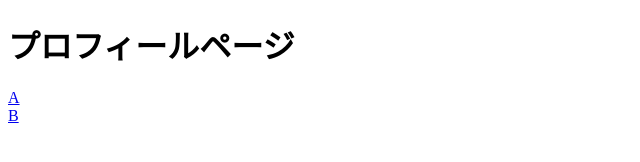
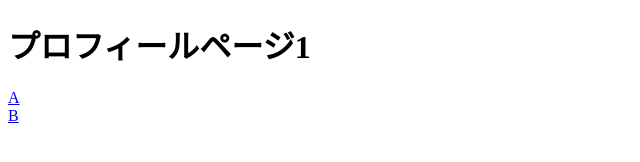
Before and after one commit to yoshiokaharuto/branch-test2, a plain HTML site: page index.html in a window 1280 px wide. Shown: the full height of the page, 0-640 px from the left. Drawn offline with Linux system fonts and the light colour scheme.

Commit message:
index.htmlの修正2

```diff
--- a/index.html
+++ b/index.html
@@ -5,7 +5,7 @@
 		<title> our profile </title>
 	</head>
 	<body>
-		<h1>プロフィールページ</h1>
+		<h1>プロフィールページ1</h1>
 		<a href="profile_A.html">A</a><br>
 		<a href="profile_B.html">B</a><br>
 	</body>
```
